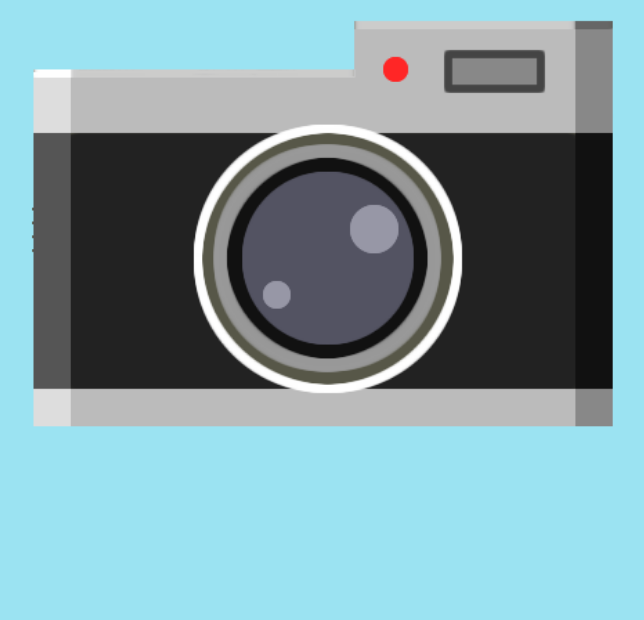
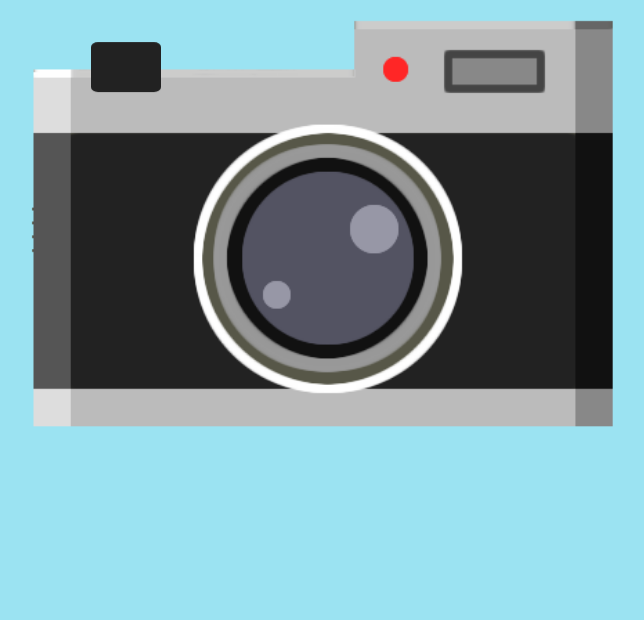
Before and after one commit to annagchang/annagchang.github.io, a plain HTML site: page index.html in a window 1280 px wide. Shown: the part 180-800 px from the top of the page, without its empty margins (371-1015 px from the left). Drawn offline with Linux system fonts and the light colour scheme.

Commit message:
just graphics left!

```diff
--- a/assets/css/style.css
+++ b/assets/css/style.css
@@ -37,17 +37,18 @@ html{
 
 .rectangle,#click {
 	position: absolute;
+	border-radius: 10%;
 	height: 50px;
-	width: 50px;
-	background: gray;
-	top: -30;
-	left: 20;
+	width: 70px;
+	background: #222222;
+	top: 50;
+	left: 70;
 	animation: up-down 2s infinite;
 }
 
 @keyframes up-down {
 	0% {transform: translateY(0);}
-	50% {transform: translateY(-30px);}
+	50% {transform: translateY(-15px);}
 	100% {transform: translateY(0);}
 }
 
```
